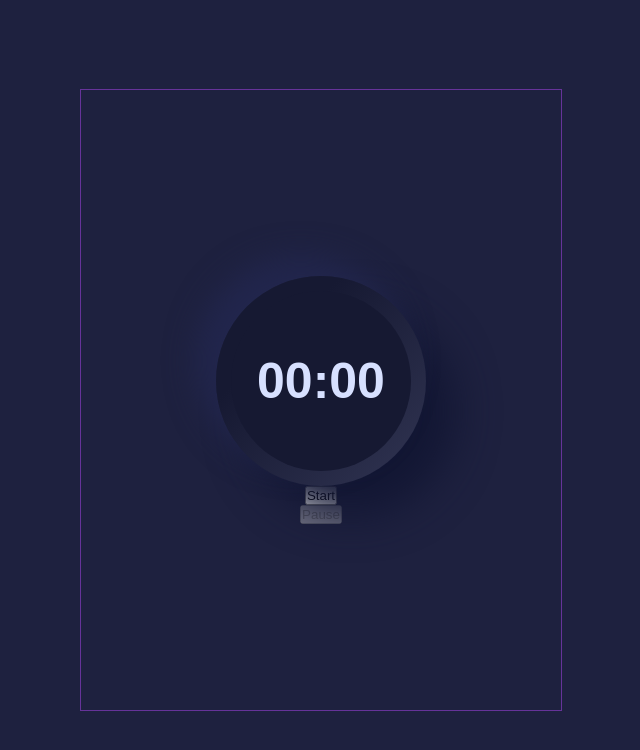
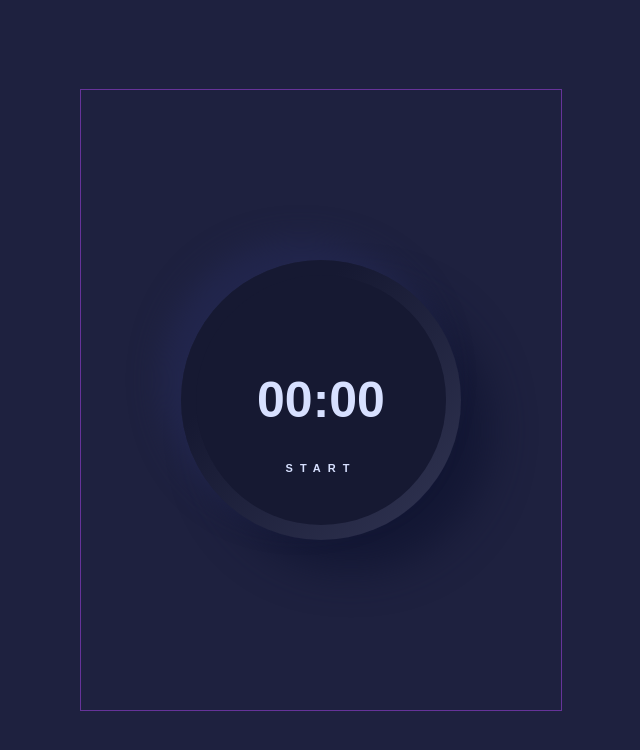
Before and after one commit to josesaulguerrero/pomodoro-app, a React (Create React App) app: page / in a window 1280 px wide. Shown: the top 750 px of the page, without its empty margins (319-959 px from the left). Built offline with nearby package versions, Linux system fonts and the light colour scheme.

Commit message:
added the toggle button that allows the user to toggle between start and pause

```diff
--- a/src/components/ProgressBar.tsx
+++ b/src/components/ProgressBar.tsx
@@ -1,17 +1,15 @@
 // libraries and hooks
 import { FC } from "react";
 // styled components
-import { Container, SVG, Time } from "../styles/ProgressBar.styles";
+import { SVG } from "../styles/ProgressBar.styles";
 
 type Props = {
 	percentage: number;
-	time: string;
 };
 
-export const ProgressBar: FC<Props> = ({ percentage, time }) => {
-	const strokeDashArray = 502;
+export const ProgressBar: FC<Props> = ({ percentage }) => {
+	const strokeDashArray = 503;
 	return (
-		<Container>
 		<SVG viewBox="0 0 180 180">
 			<circle
 				cx="90"
@@ -22,13 +20,11 @@ export const ProgressBar: FC<Props> = ({ percentage, time }) => {
 				stroke="rebeccapurple"
 				strokeDasharray={strokeDashArray}
 				strokeDashoffset={
-						strokeDashArray -
-							(strokeDashArray * percentage) / 100 || 505
+					strokeDashArray - (strokeDashArray * percentage) / 100 ||
+					505
 				}
 				strokeLinecap="round"
 			></circle>
 		</SVG>
-			<Time>{time}</Time>
-		</Container>
 	);
 };
--- a/src/components/Timer.tsx
+++ b/src/components/Timer.tsx
@@ -3,6 +3,7 @@
 import { FC, useContext, useEffect, useState } from "react";
 import { TimerConfigContext } from "../config/context/timerConfig";
 import { usePomodoro } from "../hooks/usePomodoro";
+import { Button, Container, Time } from "../styles/Timer.styles";
 import { ProgressBar } from "./ProgressBar";
 
 export const Timer: FC = () => {
@@ -33,16 +34,15 @@ export const Timer: FC = () => {
 
 	return (
 		<>
-			<ProgressBar
-				percentage={parseFloat(progressPercentage.toFixed(5))}
-				time={formatTime()}
-			/>
-			<button onClick={start} disabled={isRunning}>
-				Start
-			</button>
-			<button onClick={pause} disabled={!isRunning}>
-				Pause
-			</button>
+			<Container>
+				<ProgressBar
+					percentage={parseFloat(progressPercentage.toFixed(5))}
+				/>
+				<Time>{formatTime()}</Time>
+				<Button onClick={isRunning ? pause : start}>
+					{isRunning ? "PAUSE" : "START"}
+				</Button>
+			</Container>
 		</>
 	);
 };
--- a/src/styles/ProgressBar.styles.tsx
+++ b/src/styles/ProgressBar.styles.tsx
@@ -1,41 +1,9 @@
 import styled from "styled-components";
 
-export const Container = styled.article`
-	width: fit-content;
-	height: fit-content;
-	position: relative;
-	display: flex;
-	flex-direction: column;
-	justify-content: center;
-	align-items: center;
-	padding: 15px;
-	background-image: linear-gradient(
-		to right bottom,
-		var(--darkerBackground) 30%,
-		var(--lighterBackground)
-	);
-	box-shadow: -20px -20px 30px #22264d, 30px 30px 40px #131734;
-	border-radius: 50%;
-`;
-
 export const SVG = styled.svg`
-	width: 180px;
-	height: 180px;
+	width: 250px;
+	height: 250px;
 	background-color: var(--darkerBackground);
 	border-radius: 50%;
 	transform: rotate(-90deg);
 `;
-
-export const Time = styled.h2`
-	position: absolute;
-	top: 0;
-	left: 0;
-	right: 0;
-	bottom: 0;
-	display: flex;
-	align-items: center;
-	justify-content: center;
-	font-size: 5rem;
-	font-family: sans-serif;
-	color: var(--fontColor);
-`;
--- /dev/null
+++ b/src/styles/Timer.styles.tsx
@@ -0,0 +1,55 @@
+import styled from "styled-components";
+
+export const Container = styled.article`
+	width: fit-content;
+	height: fit-content;
+	position: relative;
+	display: flex;
+	flex-direction: column;
+	justify-content: center;
+	align-items: center;
+	padding: 15px;
+	background-image: linear-gradient(
+		to right bottom,
+		var(--darkerBackground) 30%,
+		var(--lighterBackground)
+	);
+	box-shadow: -20px -20px 30px #22264d, 30px 30px 40px #131734;
+	border-radius: 50%;
+`;
+
+export const Button = styled.button`
+	position: absolute;
+	left: 0;
+	right: 0;
+	bottom: 15%;
+	width: 100%;
+	height: 60px;
+	display: flex;
+	justify-content: center;
+	align-items: center;
+	border: none;
+	font-family: sans-serif;
+	font-weight: bold;
+	font-size: clamp(1rem, 1.1rem, 1.2rem);
+	color: var(--fontColor);
+	letter-spacing: 7px;
+	text-align: center;
+	outline: none;
+	cursor: pointer;
+	background-color: transparent;
+`;
+
+export const Time = styled.h2`
+	position: absolute;
+	top: 0;
+	left: 0;
+	right: 0;
+	bottom: 0;
+	display: flex;
+	align-items: center;
+	justify-content: center;
+	font-size: 5rem;
+	font-family: sans-serif;
+	color: var(--fontColor);
+`;
```
Lines whose indentation alone changed are shown as unchanged.
